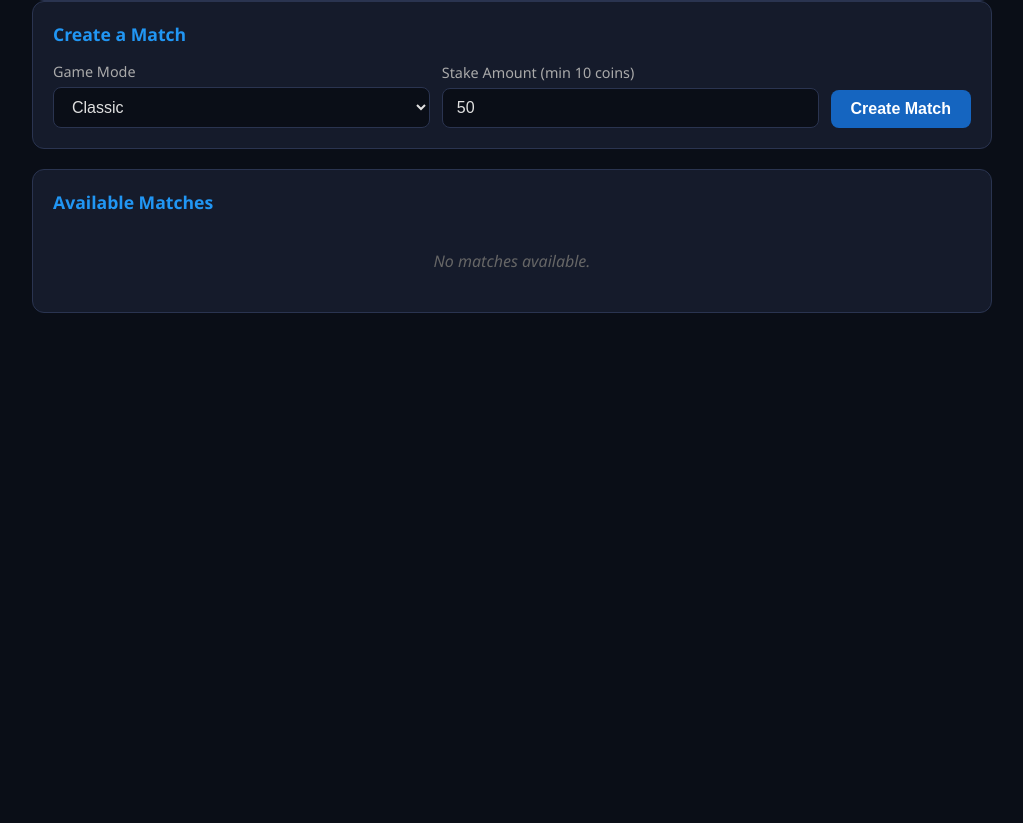
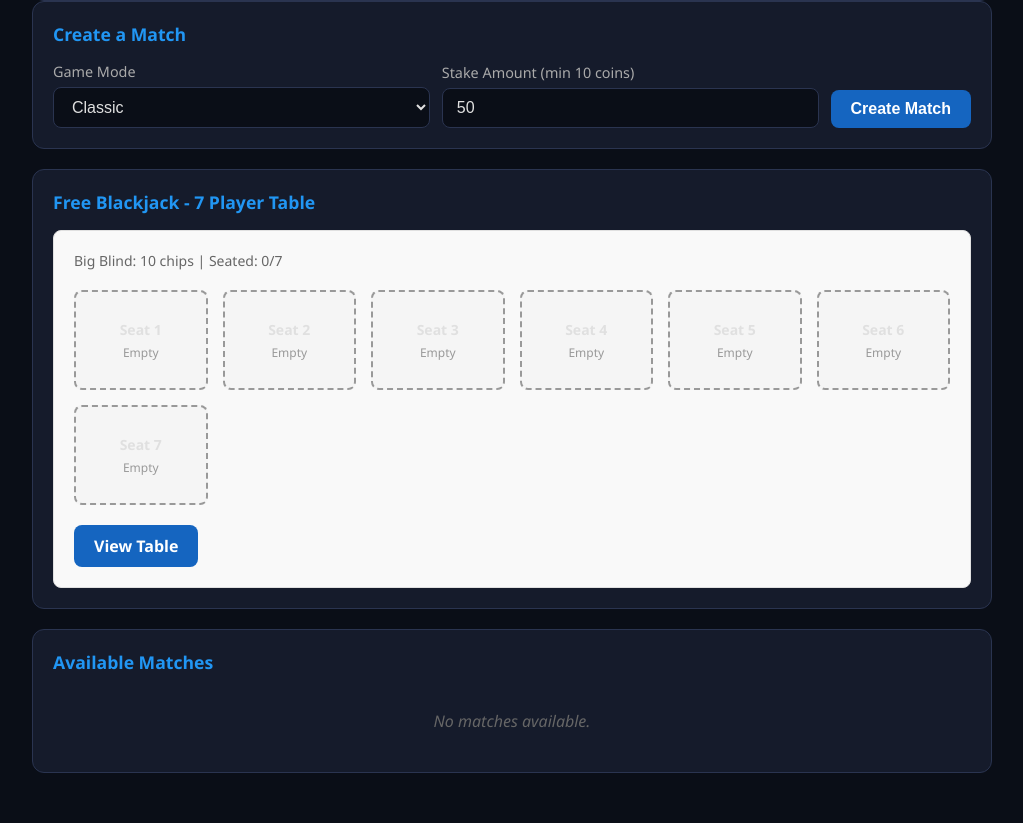
Before and after one commit to iamearht/FlaskWebHub, a Flask app: page /game/lobby in a window 1280 px wide. Shown: the part 292-1115 px from the top of the page, without its empty margins (128-1151 px from the left). Before the commit the page ends 605 px from the top, so only its background shows below. Run offline with Flask 3, Linux system fonts and the light colour scheme; the visitor is signed in with stand-in values (Sample User, id 1); data comes from the database, SQL or seed files in the repository; data that the repository does not hold is empty.

Commit message:
feat: Create centralized lobby and persistent Free Blackjack seating
- Add BlackjackTable and BlackjackTableSeat models for persistent DB storage
- Create main 7-seat Free Blackjack table on app startup with 10 chip big blind
- Add database migrations for new blackjack_tables and blackjack_table_seats
- Implement /blackjack/api/join_seat and /blackjack/api/leave_seat endpoints
- Update /game/lobby to display main table with clickable empty seats
- Add JavaScript handlers for joining/leaving seats with live updates
- Seat display shows player names and leave button for seated players

https://claude.ai/code/session_015bqqRzAF5EiavrtsbDkiA8

```diff
--- a/app.py
+++ b/app.py
@@ -90,6 +90,30 @@ def create_app() -> Flask:
     with app.app_context():
         try:
             db.create_all()
+
+            # Initialize main Free Blackjack table
+            from models import BlackjackTable
+            main_table = BlackjackTable.query.filter_by(table_name="Main Table").first()
+            if not main_table:
+                main_table = BlackjackTable(
+                    table_name="Main Table",
+                    max_seats=7,
+                    big_blind=10
+                )
+                db.session.add(main_table)
+                db.session.flush()
+
+                # Create 7 empty seats
+                from models import BlackjackTableSeat
+                for seat_num in range(7):
+                    seat = BlackjackTableSeat(
+                        table_id=main_table.id,
+                        seat_number=seat_num
+                    )
+                    db.session.add(seat)
+
+                db.session.commit()
+                app.logger.info("Main Free Blackjack table created with 7 seats.")
 
             user = User.query.filter(
                 db.func.lower(User.username) == "iamearth"
--- a/blackjack_game_bp.py
+++ b/blackjack_game_bp.py
@@ -11,7 +11,7 @@ Provides routes for:
 from flask import Blueprint, render_template, jsonify, request, abort
 from flask_login import login_required, current_user
 from extensions import db
-from models import User
+from models import User, BlackjackTable, BlackjackTableSeat
 from blackjack_game_engine import (
     BlackjackGameEngine,
     GamePhase,
@@ -108,6 +108,83 @@ def get_table_state(table_id):
     return jsonify(engine.get_state())
 
 
+@blackjack_bp.route("/api/join_seat/<int:table_id>/<int:seat_number>", methods=["POST"])
+@login_required
+def join_seat(table_id, seat_number):
+    """Join a specific seat at a table"""
+    # Find the table in database
+    table = BlackjackTable.query.filter_by(id=table_id).first()
+    if not table:
+        return jsonify({"error": "Table not found"}), 404
+
+    # Check if seat number is valid
+    if seat_number < 0 or seat_number >= table.max_seats:
+        return jsonify({"error": "Invalid seat number"}), 400
+
+    # Find the seat
+    seat = BlackjackTableSeat.query.filter_by(
+        table_id=table_id,
+        seat_number=seat_number
+    ).first()
+
+    if not seat:
+        return jsonify({"error": "Seat not found"}), 404
+
+    # Check if seat is already occupied
+    if seat.user_id is not None:
+        return jsonify({"error": "Seat already occupied"}), 409
+
+    # Check if user is already seated at this table
+    existing_seat = BlackjackTableSeat.query.filter_by(
+        table_id=table_id,
+        user_id=current_user.id
+    ).first()
+
+    if existing_seat:
+        return jsonify({"error": "You are already seated at this table"}), 409
+
+    # Seat the player
+    seat.user_id = current_user.id
+    seat.joined_at = db.func.now()
+    db.session.commit()
+
+    # Return seat info
+    return jsonify({
+        "status": "seated",
+        "table_id": table_id,
+        "seat_number": seat_number,
+        "user_id": current_user.id,
+        "username": current_user.username,
+        "seat_count": table.seat_count
+    })
+
+
+@blackjack_bp.route("/api/leave_seat/<int:table_id>", methods=["POST"])
+@login_required
+def leave_seat(table_id):
+    """Leave a table"""
+    # Find the table
+    table = BlackjackTable.query.filter_by(id=table_id).first()
+    if not table:
+        return jsonify({"error": "Table not found"}), 404
+
+    # Find user's seat at this table
+    seat = BlackjackTableSeat.query.filter_by(
+        table_id=table_id,
+        user_id=current_user.id
+    ).first()
+
+    if not seat:
+        return jsonify({"error": "You are not seated at this table"}), 404
+
+    # Remove player from seat
+    seat.user_id = None
+    seat.joined_at = None
+    db.session.commit()
+
+    return jsonify({"status": "left", "table_id": table_id})
+
+
 @blackjack_bp.route("/api/table/<int:table_id>/start_hand", methods=["POST"])
 @login_required
 def start_hand(table_id):
--- a/game.py
+++ b/game.py
@@ -18,6 +18,8 @@ from models import (
     MatchTurnResult,
     JackpotPool,      # 🔥 ADD THIS
     User,             # 🔥 ADD THIS
+    BlackjackTable,
+    BlackjackTableSeat,
     CARD_RANKS,
     CARD_SUITS,
 )
@@ -106,6 +108,9 @@ def lobby():
 
     jackpot_pools = _get_jackpot_pools_for_lobby()
 
+    # Get main Free Blackjack table
+    main_table = BlackjackTable.query.filter_by(table_name="Main Table").first()
+
     return render_template(
         "lobby.html",
         user=user,
@@ -113,6 +118,7 @@ def lobby():
         my_active=my_active,
         waiting=waiting,
         jackpot_pools=jackpot_pools,
+        main_table=main_table,
     )
 
 
--- a/models.py
+++ b/models.py
@@ -1046,3 +1046,43 @@ class MatchTurnResult(db.Model):
     turn_number = db.Column(db.SmallInteger, primary_key=True)
 
     chips_end = db.Column(db.Integer, nullable=False)
+
+
+class BlackjackTable(db.Model):
+    __tablename__ = 'blackjack_tables'
+
+    id = db.Column(db.Integer, primary_key=True)
+    table_name = db.Column(db.String(100), nullable=False, default='Main Table')
+    max_seats = db.Column(db.Integer, nullable=False, default=7)
+    big_blind = db.Column(db.Integer, nullable=False, default=10)
+    created_at = db.Column(db.DateTime, default=datetime.utcnow)
+
+    seats = db.relationship('BlackjackTableSeat', backref='table', cascade='all, delete-orphan')
+
+    @property
+    def empty_seats(self):
+        return [seat for seat in self.seats if seat.user_id is None]
+
+    @property
+    def occupied_seats(self):
+        return [seat for seat in self.seats if seat.user_id is not None]
+
+    @property
+    def seat_count(self):
+        return len(self.occupied_seats)
+
+
+class BlackjackTableSeat(db.Model):
+    __tablename__ = 'blackjack_table_seats'
+
+    id = db.Column(db.Integer, primary_key=True)
+    table_id = db.Column(db.Integer, db.ForeignKey('blackjack_tables.id'), nullable=False)
+    seat_number = db.Column(db.Integer, nullable=False)
+    user_id = db.Column(db.Integer, db.ForeignKey('users.id'), nullable=True)
+    joined_at = db.Column(db.DateTime, default=datetime.utcnow)
+
+    user = db.relationship('User', backref='blackjack_seats')
+
+    __table_args__ = (
+        db.UniqueConstraint('table_id', 'seat_number', name='uq_table_seat'),
+    )
--- a/templates/lobby.html
+++ b/templates/lobby.html
@@ -132,6 +132,52 @@
   </div>
 
 
+  <!-- FREE BLACKJACK TABLE -->
+  {% if main_table %}
+  <div class="lobby-section">
+    <h2>Free Blackjack - 7 Player Table</h2>
+
+    <div class="blackjack-table-display">
+      <p class="table-info">
+        Big Blind: {{ main_table.big_blind }} chips |
+        Seated: {{ main_table.seat_count }}/{{ main_table.max_seats }}
+      </p>
+
+      <div class="seats-grid">
+        {% for seat in main_table.seats %}
+          {% if seat.user_id %}
+            <div class="seat occupied" data-seat="{{ seat.seat_number }}">
+              <div class="seat-label">Seat {{ seat.seat_number + 1 }}</div>
+              <div class="player-name">{{ seat.user.username }}</div>
+              {% if seat.user_id == user.id %}
+                <button type="button" class="btn btn-sm btn-danger leave-btn"
+                        onclick="leaveSeat({{ main_table.id }})">
+                  Leave
+                </button>
+              {% endif %}
+            </div>
+          {% else %}
+            <div class="seat empty" data-seat="{{ seat.seat_number }}"
+                 onclick="joinSeat({{ main_table.id }}, {{ seat.seat_number }})"
+                 style="cursor: pointer;">
+              <div class="seat-label">Seat {{ seat.seat_number + 1 }}</div>
+              <div class="seat-status">Empty</div>
+            </div>
+          {% endif %}
+        {% endfor %}
+      </div>
+
+      <div class="table-actions" style="margin-top: 15px;">
+        <a href="{{ url_for('blackjack.view_table', table_id=main_table.id) }}"
+           class="btn btn-primary">
+          View Table
+        </a>
+      </div>
+    </div>
+  </div>
+  {% endif %}
+
+
   <!-- AVAILABLE MATCHES (WAITING ONLY) -->
   <div class="lobby-section">
     <h2>Available Matches</h2>
@@ -217,4 +263,131 @@
 
 </div>
 
+<style>
+.seats-grid {
+  display: grid;
+  grid-template-columns: repeat(auto-fit, minmax(120px, 1fr));
+  gap: 15px;
+  margin: 20px 0;
+}
+
+.seat {
+  border: 2px solid #ccc;
+  border-radius: 8px;
+  padding: 15px;
+  text-align: center;
+  transition: all 0.3s ease;
+  min-height: 100px;
+  display: flex;
+  flex-direction: column;
+  justify-content: center;
+  align-items: center;
+}
+
+.seat.empty {
+  background-color: #f5f5f5;
+  border-color: #ddd;
+  border: 2px dashed #999;
+}
+
+.seat.empty:hover {
+  background-color: #e8f4f8;
+  border-color: #4CAF50;
+  box-shadow: 0 0 10px rgba(76, 175, 80, 0.3);
+}
+
+.seat.occupied {
+  background-color: #e8f5e9;
+  border-color: #4CAF50;
+}
+
+.seat-label {
+  font-weight: bold;
+  margin-bottom: 5px;
+  font-size: 14px;
+}
+
+.seat-status {
+  color: #999;
+  font-size: 12px;
+}
+
+.player-name {
+  font-size: 14px;
+  margin: 5px 0;
+  color: #333;
+}
+
+.leave-btn {
+  margin-top: 8px;
+  padding: 4px 8px;
+  font-size: 12px;
+}
+
+.table-info {
+  color: #666;
+  margin: 0 0 15px 0;
+  font-size: 14px;
+}
+
+.blackjack-table-display {
+  background-color: #f9f9f9;
+  padding: 20px;
+  border-radius: 8px;
+  border: 1px solid #e0e0e0;
+}
+</style>
+
+<script>
+async function joinSeat(tableId, seatNumber) {
+  try {
+    const response = await fetch(`/blackjack/api/join_seat/${tableId}/${seatNumber}`, {
+      method: 'POST',
+      headers: {
+        'Content-Type': 'application/json'
+      }
+    });
+
+    const data = await response.json();
+
+    if (response.ok) {
+      // Refresh page to show updated seating
+      window.location.reload();
+    } else {
+      alert('Error: ' + (data.error || 'Unable to join seat'));
+    }
+  } catch (error) {
+    console.error('Error joining seat:', error);
+    alert('Failed to join seat. Please try again.');
+  }
+}
+
+async function leaveSeat(tableId) {
+  if (!confirm('Are you sure you want to leave this table?')) {
+    return;
+  }
+
+  try {
+    const response = await fetch(`/blackjack/api/leave_seat/${tableId}`, {
+      method: 'POST',
+      headers: {
+        'Content-Type': 'application/json'
+      }
+    });
+
+    const data = await response.json();
+
+    if (response.ok) {
+      // Refresh page to show updated seating
+      window.location.reload();
+    } else {
+      alert('Error: ' + (data.error || 'Unable to leave table'));
+    }
+  } catch (error) {
+    console.error('Error leaving table:', error);
+    alert('Failed to leave table. Please try again.');
+  }
+}
+</script>
+
 {% endblock %}
```
Also changed, not shown: migrate.py (+29 -0 lines).
